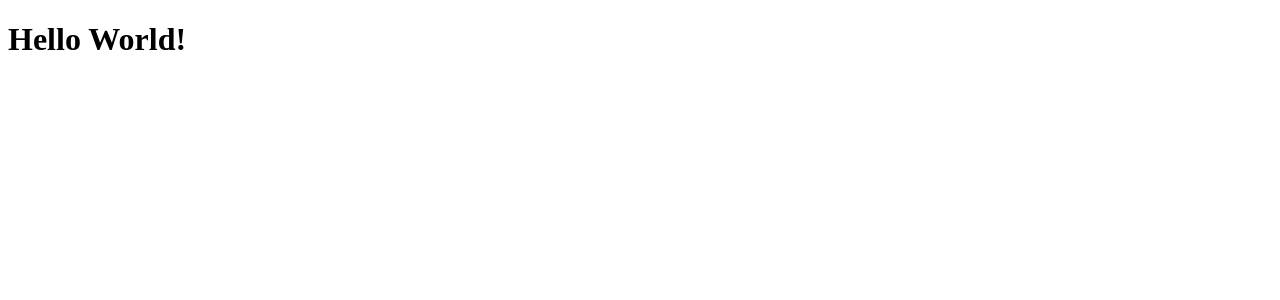
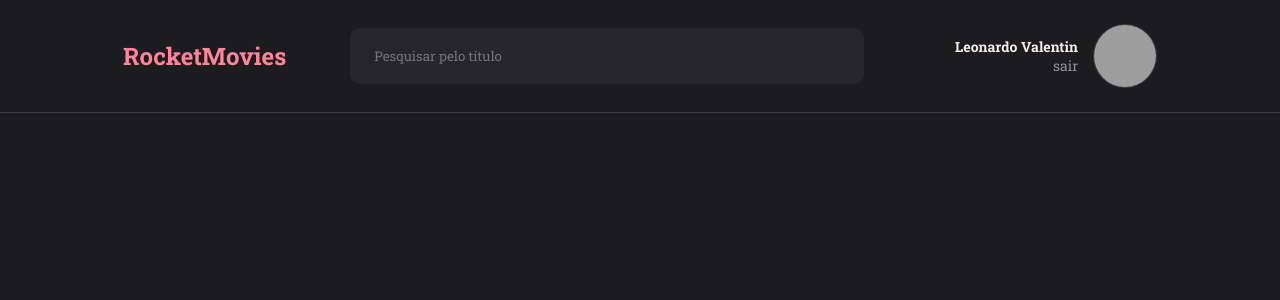
Before and after one commit to leonardo-valentin/rocketmovies, a React (Vite) app: page / in a window 1280 px wide. Shown: the top 300 px of the page. Built offline with nearby package versions, Linux system fonts and the light colour scheme; grey boxes are pictures that could not be loaded.

Commit message:
feat: global styles and component Header

```diff
--- /dev/null
+++ b/src/components/Header/index.tsx
@@ -0,0 +1,17 @@
+import { Container, Search } from "./style";
+
+export function Header() {
+  return (
+    <Container>
+      <h2>RocketMovies</h2>
+      <Search placeholder="Pesquisar pelo título" />
+      <a href="#">
+        <div>
+          <h3>Leonardo Valentin</h3>
+          <span>sair</span>
+        </div>
+        <img src="https://github.com/leonardo-valentin.png" alt="profile pic" />
+      </a>
+    </Container>
+  );
+}
--- /dev/null
+++ b/src/components/Header/style.ts
@@ -0,0 +1,63 @@
+import styled from "styled-components";
+
+export const Container = styled.header`
+  grid-area: header;
+
+  display: flex;
+  justify-content: space-around;
+  align-items: center;
+  gap: 6.4rem;
+  padding: 2.4rem 12.3rem;
+  border-bottom: 1px solid ${({ theme }) => theme.COLORS.BORDER};
+
+  > h2 {
+    font-size: 2.4rem;
+    font-weight: 700;
+    color: ${({ theme }) => theme.COLORS.PINK};
+  }
+
+  > a {
+    display: flex;
+    gap: 1.5rem;
+
+    > div {
+      display: flex;
+      flex-direction: column;
+      justify-content: center;
+      text-align: end;
+      width: 15rem;
+
+      h3 {
+        font-weight: 700;
+        font-size: 1.4rem;
+      }
+
+      span {
+        color: ${({ theme }) => theme.COLORS.GRAY_100};
+        font-size: 1.4rem;
+      }
+    }
+
+    img {
+      border-radius: 3.5rem;
+      border: 1px solid ${({ theme }) => theme.COLORS.BORDER};
+      width: 6.4rem;
+      height: 6.4rem;
+    }
+  }
+`;
+
+export const Search = styled.input`
+  width: 100%;
+
+  padding: 1.9rem 2.4rem;
+
+  border-radius: 1rem;
+  background-color: ${({ theme }) => theme.COLORS.BACKGROUND_800};
+  border: none;
+  outline: none;
+
+  @media (max-width: 1000px) {
+    display: none;
+  }
+`;
--- a/src/main.tsx
+++ b/src/main.tsx
@@ -1,9 +1,15 @@
 import React from "react";
 import ReactDOM from "react-dom/client";
 import { Home } from "./pages/Home/index.tsx";
+import { ThemeProvider } from "styled-components";
+import { theme } from "./styles/theme.ts";
+import GlobalStyles from "./styles/global.ts";
 
 ReactDOM.createRoot(document.getElementById("root")!).render(
   <React.StrictMode>
-    <Home />
+    <ThemeProvider theme={theme}>
+      <GlobalStyles />
+      <Home />
+    </ThemeProvider>
   </React.StrictMode>
 );
--- a/src/pages/Home/index.tsx
+++ b/src/pages/Home/index.tsx
@@ -1,9 +1,11 @@
+import { Header } from "../../components/Header";
 import { Container } from "./style";
 
 export function Home() {
   return (
     <Container>
-      <h1>Hello World!</h1>
+      <Header />
+      <div></div>
     </Container>
   );
 }
--- a/src/pages/Home/style.ts
+++ b/src/pages/Home/style.ts
@@ -1,3 +1,12 @@
 import styled from "styled-components";
 
-export const Container = styled.div``;
+export const Container = styled.div`
+  grid-template-rows: 116px auto;
+  grid-template-areas: "header" "content";
+  width: 100%;
+  height: 100vh;
+
+  > div {
+    grid-area: content;
+  }
+`;
--- /dev/null
+++ b/src/styles/global.ts
@@ -0,0 +1,36 @@
+import { createGlobalStyle } from "styled-components";
+
+export default createGlobalStyle`
+    * {
+        padding: 0;
+        margin: 0;
+        box-sizing: border-box;
+    }
+
+    :root {
+        font-size: 62.5%;
+    }
+
+    body {
+        background-color: ${({ theme }) => theme.COLORS.BACKGROUND_900};
+    }
+
+    body, button, a, select, input {
+        color: ${({ theme }) => theme.COLORS.WHITE};
+        font-family: 'Roboto Slab', serif;
+        font-weight: 400;
+    }
+
+    a {
+        text-decoration: none;
+    }
+
+    button, a {
+        cursor: pointer;
+        transition: filter 0.2s;
+    }
+
+    button:hover, a:hover {
+        filter: brightness(0.9);
+    }
+`;
--- /dev/null
+++ b/src/styles/theme.ts
@@ -0,0 +1,35 @@
+type theme = {
+  COLORS: {
+    BACKGROUND_900: string;
+    BACKGROUND_800: string;
+    BACKGROUND_700: string;
+
+    BORDER: string;
+
+    WHITE: string;
+    DARK_GRAY: string;
+
+    GRAY_100: string;
+    GRAY_300: string;
+
+    PINK: string;
+  };
+};
+
+export const theme: theme = {
+  COLORS: {
+    BACKGROUND_900: "#1C1B1E",
+    BACKGROUND_800: "#262529",
+    BACKGROUND_700: "#312E38",
+
+    BORDER: "#3E3B47",
+
+    WHITE: "#F4EDE8",
+    DARK_GRAY: "#0D0C0F",
+
+    GRAY_100: "#948F99",
+    GRAY_300: "#999591",
+
+    PINK: "#FF859B",
+  },
+};
```
